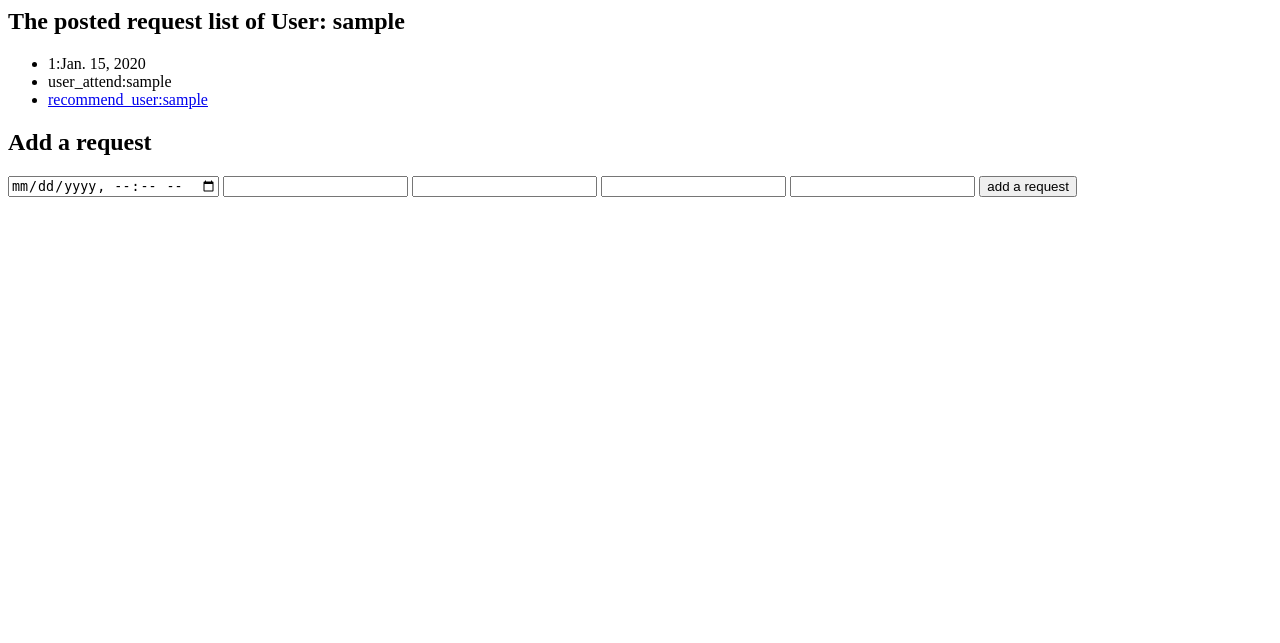
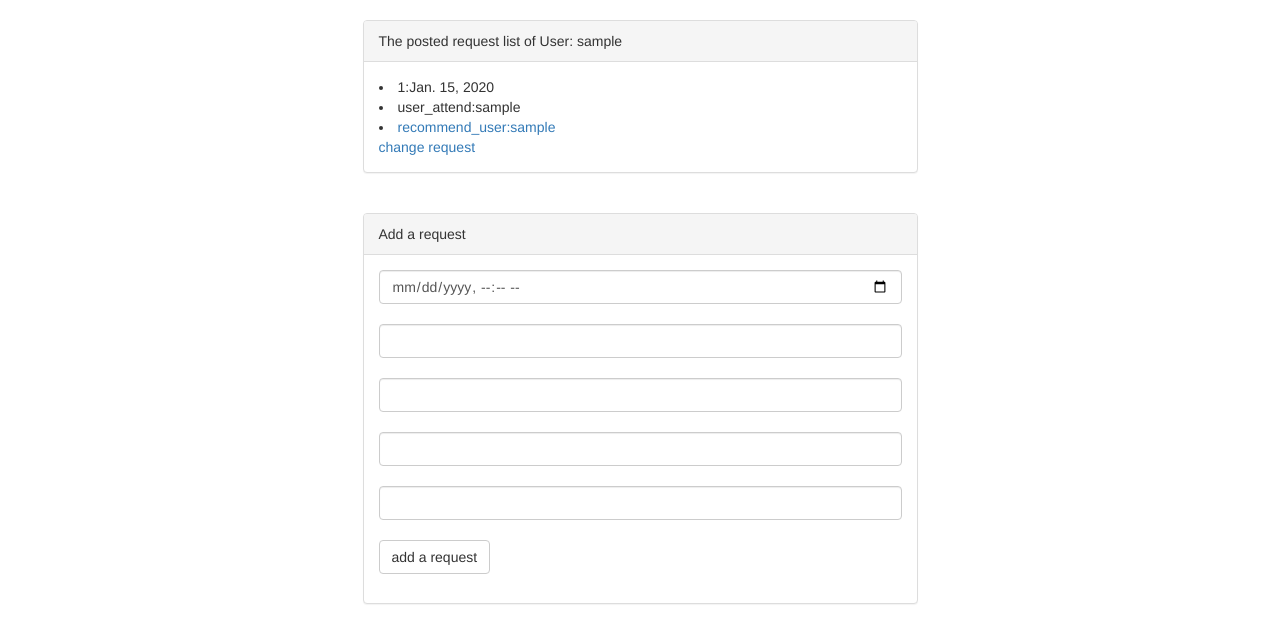
Before and after one commit to WeichenXu/Gym_Buddy, a Django app: page /1/request/ in a window 1280 px wide. Shown: the top 643 px of the page. Run offline with Django 3.2, Linux system fonts and the light colour scheme; tables that the repository leaves empty hold one stand-in row (values such as "Sample post"); some libraries are stand-ins or nearby versions.

Commit message:
hanqiao ui 001

```diff
--- a/gym_buddy_site/gym_buddy_app/templates/gym_buddy_app/list_request.html
+++ b/gym_buddy_site/gym_buddy_app/templates/gym_buddy_app/list_request.html
@@ -1,8 +1,27 @@
-<h2>The posted request list of User: {{user.user_name}}</h2>
+{# Load the tag library #}
+{% load bootstrap3 %}
+
+{# Load CSS and JavaScript #}
+{% bootstrap_css %}
+{% bootstrap_javascript %}
+
+{# Display django.contrib.messages as Bootstrap alerts #}
+{% bootstrap_messages %}
+<br>
+<div class="container">
+    <div class="row">
+        <div class="col-md-6 col-md-offset-3">
+<div class="panel panel-default">
+  <div class="panel-heading">The posted request list of User: {{user.user_name}}</div>
+
 {% if request_list %}
-    <ul>
+
+
     {# display all requests belong to the user#}
     {% for request in request_list %}
+
+    <div class="panel-body">
+
         {# display all matched user#}
         <li>{{request.id}}:{{request.request_time|date}}</li>
         {% for match in request.matched_request.all %}
@@ -16,18 +35,43 @@
         {% empty %}
             <li>No recommend gym buddy yet.</li>
         {% endfor%}
+        <a href="/admin/gym_buddy_app/request/{{request.id}}/change/">change request</a>
+      </div>
     {% endfor%}
-    </ul>
+
 {% else %}
-    <p>No Request for this user,<.p>
+<div class="panel-body">
+
+    <p>No Request for this user,</p>
+  </div>
 {% endif%}
-<h2>Add a request</h2>
+</div>
+</div>
+</div>
+</div>
+<br>
+
+
+<div class="container">
+    <div class="row">
+        <div class="col-md-6 col-md-offset-3">
+<div class="panel panel-default">
+  <div class="panel-heading">Add a request</div>
+  <div class="panel-body">
+
 <form action="{% url 'gym_buddy_app:addRequest' user.id  %}" method="post">
     {% csrf_token %}
-    <input type="datetime-local" name="time"/>
-    <input type="number" name="longitude" />
-    <input type="number" name="latitude" />
-    <input type="text" name="training_part" />
-    <input type="number" name="training_weight" />
-    <input type="submit" value="add a request">
+
+    <input type="datetime-local" name="time" class="form-control"/><br>
+    <input type="number" name="longitude" class="form-control"/><br>
+    <input type="number" name="latitude" class="form-control"/><br>
+    <input type="text" name="training_part" class="form-control"/><br>
+    <input type="number" name="training_weight" class="form-control"/><br>
+    <input type="submit" value="add a request" class="btn btn-default">
 </form>
+</div>
+</div>
+</div>
+</div>
+</div>
+</div>
--- a/gym_buddy_site/gym_buddy_site/settings.py
+++ b/gym_buddy_site/gym_buddy_site/settings.py
@@ -39,6 +39,7 @@ INSTALLED_APPS = [
     'django.contrib.messages',
     'django.contrib.staticfiles',
     'geoposition',
+    'bootstrap3',
 ]
 
 GEOPOSITION_GOOGLE_MAPS_API_KEY = 'AIzaSyCTLEC5bkE7JXzU2uGwvYaqfLQbefoojjo'
@@ -104,6 +105,8 @@ AUTH_PASSWORD_VALIDATORS = [
 ]
 
 
+
+
 # Internationalization
 # https://docs.djangoproject.com/en/1.10/topics/i18n/
 
--- a/gym_buddy_site/requirements.txt
+++ b/gym_buddy_site/requirements.txt
@@ -1,2 +1,4 @@
 Django==1.10.4
+django-bootstrap3==7.1.0
 django-geoposition==0.3.0
+django-jquery==3.1.0
```
Also changed, not shown: gym_buddy_site/gym_buddy_app/templates/gym_buddy_app/index.html (+64 -11 lines), gym_buddy_site/gym_buddy_app/views.py (line endings or trailing spaces).
